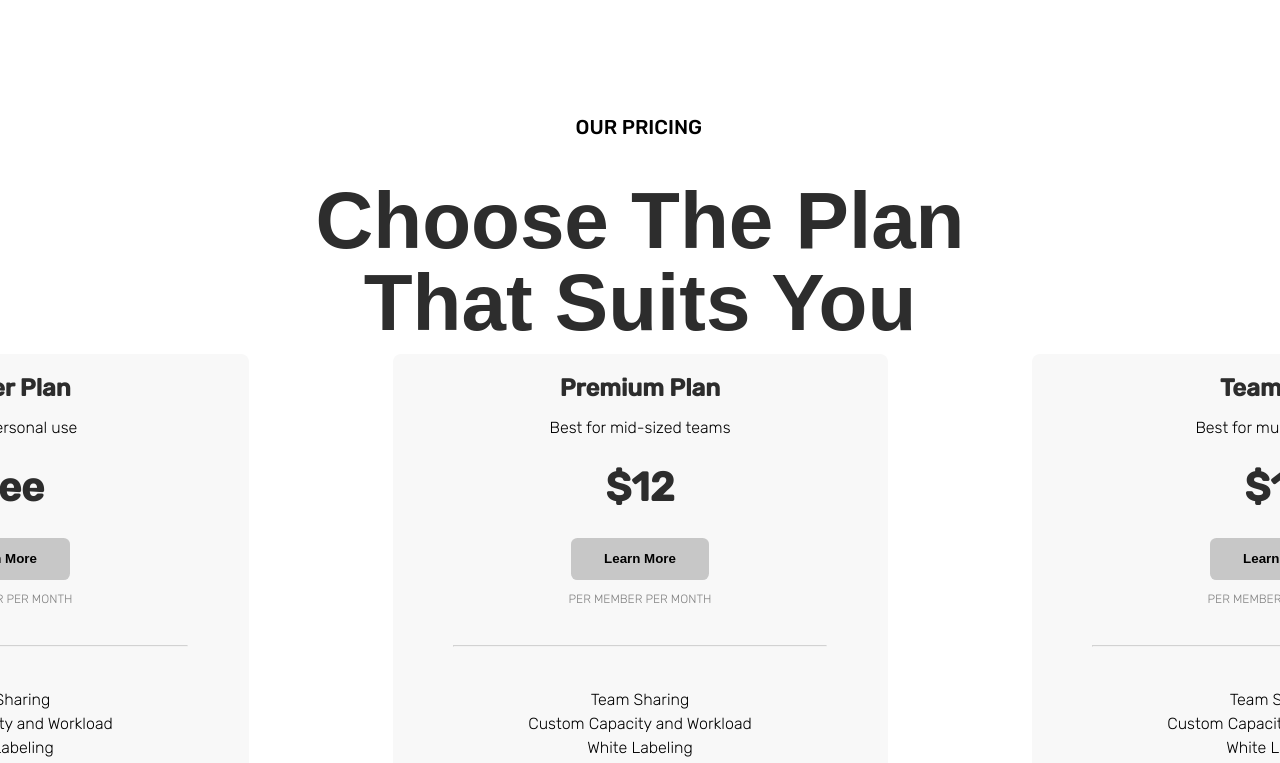
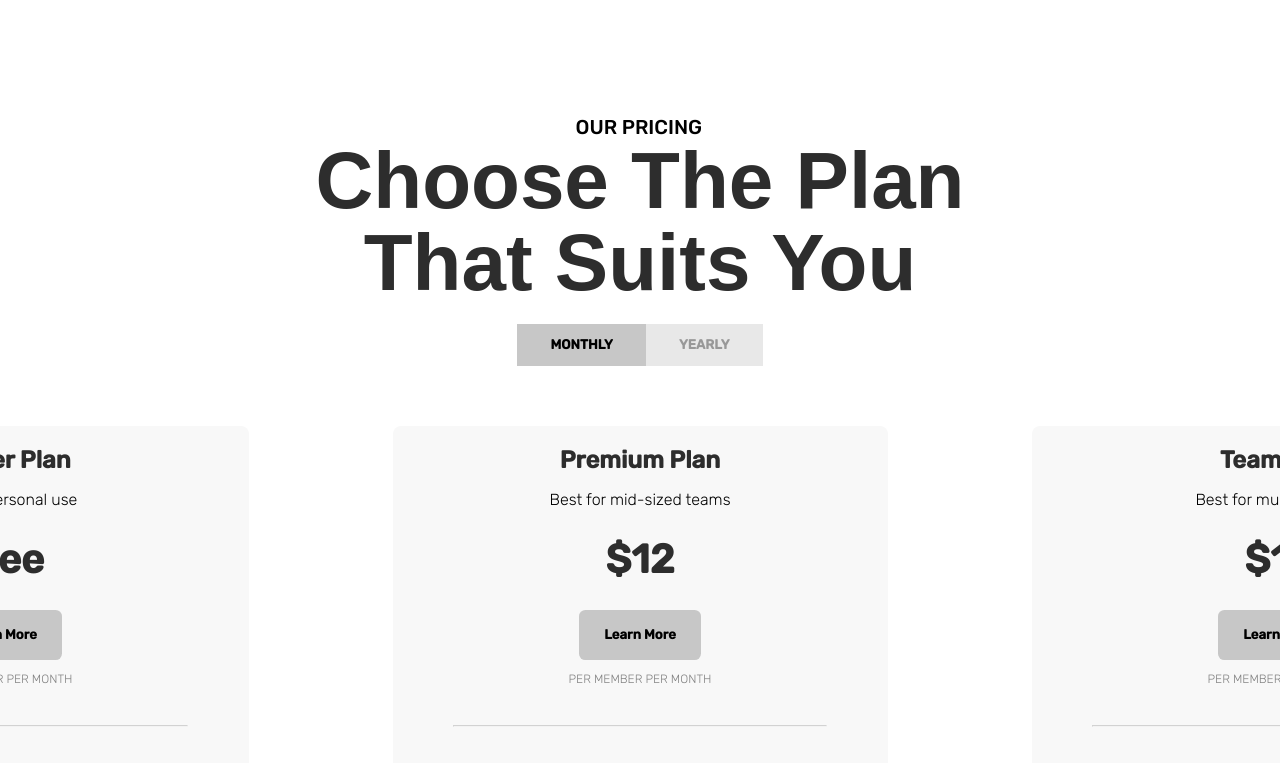
Before and after one commit to Vebloc/Workflo_EXT, a React (Create React App) app: page / in a window 1280 px wide. Shown: the top 763 px of the page. Built offline with nearby package versions, Linux system fonts and the light colour scheme; a web font is replaced by a local one.

Commit message:
move plan details to separate page, change styling

```diff
--- a/src/components/pages/Plan.jsx
+++ b/src/components/pages/Plan.jsx
@@ -8,7 +8,7 @@ const Plan = (props) => {
       <h2>{name}</h2>
       <ul>{description}</ul>
       <h1 className="price">{price}</h1>
-      <button>Learn More</button>
+      <button className="learn-more">Learn More</button>
       <ul className="member-price-text">PER MEMBER PER MONTH</ul>
       <br></br>
       <hr></hr>
--- a/src/components/pages/PricingTable.jsx
+++ b/src/components/pages/PricingTable.jsx
@@ -1,64 +1,53 @@
 
-import React from "react";
+import React,  {useState} from "react";
 import Plan from "./Plan";
 import '../../styles/PricingTable.css';
+import {
+  monthlyStarterPlanDetails,
+  monthlyPremiumPlanDetails,
+  monthlyTeamPlanDetails,
+  yearlyStarterPlanDetails,
+  yearlyPremiumPlanDetails,
+  yearlyTeamPlanDetails,
+} from '../../data/PlanDetails';
 
 const PricingTable = () => {
-  const starterPlanDetails = [
-    "Team Sharing",
-    "Custom Capacity and Workload",
-    "White Labeling",
-    "Live Onboarding Training",
-    "Access to Manager Services",
-    "Custom Permissions",
-    "Default Personal Views",
-    "Custom Capacity in Workload",
-  ];
+  const [isYearly, setIsYearly] = useState(false);
 
-  const premiumPlanDetails = [
-    "Team Sharing",
-    "Custom Capacity and Workload",
-    "White Labeling",
-    "Live Onboarding Training",
-    "Access to Manager Services",
-    "Custom Permissions",
-    "Default Personal Views",
-    "Custom Capacity in Workload",
-  ];
-
-  const teamPlanDetails = [
-    "Team Sharing",
-    "Custom Capacity and Workload",
-    "White Labeling",
-    "Live Onboarding Training",
-    "Access to Manager Services",
-    "Custom Permissions",
-    "Default Personal Views",
-    "Custom Capacity in Workload",
-  ];
+  const toggleView = () => {
+    setIsYearly((prevIsYearly) => !prevIsYearly);
+  };
 
   return (
     <div className="container">
       <header className="header">OUR PRICING</header>
       <h3 className="title">Choose The Plan That Suits You</h3>
+      <div className="toggle-container">
+        <button className={`monthly ${!isYearly ? "active" : "inactive"}`} onClick={toggleView} disabled={!isYearly}>
+          MONTHLY
+        </button>
+        <button className={`yearly ${isYearly ? "active" : "inactive"}`} onClick={toggleView} disabled={isYearly}>
+          YEARLY
+        </button>
+      </div>
       <div className="pricing-table">
         <Plan
           name="Starter Plan"
           description="Best for personal use"
-          price="Free"
-          details={starterPlanDetails}
+          price={isYearly ? "Yearly Price" : "Free"}
+          details={isYearly ? yearlyStarterPlanDetails : monthlyStarterPlanDetails}
         />
         <Plan
           name="Premium Plan"
           description="Best for mid-sized teams"
-          price="$12"
-          details={premiumPlanDetails}
+          price={isYearly ? "Yearly Price" : "$12"}
+          details={isYearly ? yearlyPremiumPlanDetails : monthlyPremiumPlanDetails}
         />
         <Plan
           name="Team Plan"
           description="Best for multiple teams"
-          price="$19"
-          details={teamPlanDetails}
+          price={isYearly ? "Yearly Price" : "$19"}
+          details={isYearly ? yearlyTeamPlanDetails : monthlyTeamPlanDetails}
         />
       </div>
     </div>
--- /dev/null
+++ b/src/data/PlanDetails.jsx
@@ -0,0 +1,45 @@
+const monthlyStarterPlanDetails = [
+  "Team Sharing",
+  "Custom Capacity and Workload",
+  "White Labeling",
+  "Live Onboarding Training",
+  "Access to Manager Services",
+  "Custom Permissions",
+  "Default Personal Views",
+  "Custom Capacity in Workload",
+];
+
+const monthlyPremiumPlanDetails = [
+  "Team Sharing",
+  "Custom Capacity and Workload",
+  "White Labeling",
+  "Live Onboarding Training",
+  "Access to Manager Services",
+  "Custom Permissions",
+  "Default Personal Views",
+  "Custom Capacity in Workload",
+];
+
+const monthlyTeamPlanDetails = [
+  "Team Sharing",
+  "Custom Capacity and Workload",
+  "White Labeling",
+  "Live Onboarding Training",
+  "Access to Manager Services",
+  "Custom Permissions",
+  "Default Personal Views",
+  "Custom Capacity in Workload",
+];
+
+const yearlyStarterPlanDetails = [];
+const yearlyPremiumPlanDetails = [];
+const yearlyTeamPlanDetails = [];
+
+export {
+  monthlyStarterPlanDetails,
+  monthlyPremiumPlanDetails,
+  monthlyTeamPlanDetails,
+  yearlyStarterPlanDetails,
+  yearlyPremiumPlanDetails,
+  yearlyTeamPlanDetails,
+};
--- a/src/styles/PricingTable.css
+++ b/src/styles/PricingTable.css
@@ -4,14 +4,26 @@ body {
   justify-content: center;
   align-items: center;
   /* height: 100vh; */
+  flex-direction: column;
+  margin: 0;
+}
+
+.toggle-container {
+  margin-top: 20px;
+  margin-bottom: 50px; /* Adjust the top margin as needed */
+  display: flex;
+  justify-content: center;
+  align-items: center;
 }
 
 .header {
   width: 127px;
   height: 24px;
   margin-top: 116px;
-  padding-left: 896px;
-  padding-right: 896px;
+  margin-left: 896px;
+  margin-right: 896px;
+  padding-top: 0px;
+  border: 0px;
   font-family: 'Rubik', sans-serif;
   font-weight: 500;
   font-size: 20px;
@@ -22,14 +34,13 @@ body {
   width: 695px;
   height: 164px;
   margin-top: 178px;
-  padding-top: 40px;
   padding-left: 613px;
   padding-right: 613px;
   margin: auto;
   font-family: 'Chillax', sans-serif;
   font-size: 80px;
   font-weight: 600;
-  line-height: 82px;
+  line-height: 81.52px;
   letter-spacing: 0em;
   text-align: center;
   display: flex;
@@ -87,22 +98,65 @@ li {
   margin-bottom: 5px;
 }
 
-/* button {
-  background-color: darkgrey;
-  color: black;
-  padding: 10px 20px;
-  border: none;
-  border-radius: 2px;
-  cursor: pointer;
-} */
-
 hr {
   width: 75%;
   opacity: 0.4;
 }
-/* CSS */
-button {
+
+
+.monthly, .yearly {
   background-color: #c7c7c7;
+  border: 1px solid transparent;
+  font-family: "Rubik", sans-serif;
+  font-weight: 300;
+  border-radius: none;
+  box-sizing: border-box;
+  color: #FFFFFF;
+  cursor: pointer;
+  font-weight: 600;
+  line-height: 1.5rem;
+  padding: .5rem 2rem;
+  text-align: center;
+  color: black;
+  text-decoration: none black solid;
+  text-decoration-thickness: auto;
+  transition-duration: .2s;
+  transition-property: background-color, border-color, color, fill, stroke;
+  transition-timing-function: cubic-bezier(.4, 0, 0.2, 1);
+  user-select: none;
+  -webkit-user-select: none;
+  touch-action: manipulation;
+  width: auto;
+  margin-top: none;
+}
+
+.monthly:hover {
+  background-color: #2D2D2D;
+  color: white;
+}
+
+
+.monthly.inactive {
+  opacity: 0.4;
+
+}
+
+.yearly:hover {
+  background-color: #2D2D2D;
+  color: white;
+}
+
+
+.yearly.inactive {
+  opacity: 0.4;
+}
+
+
+
+.learn-more {
+  background-color: #c7c7c7;
+  font-family: "Rubik", sans-serif;
+  font-weight: 300;
   border: 1px solid transparent;
   border-radius: .4rem;
   box-sizing: border-box;
@@ -123,21 +177,22 @@ button {
   -webkit-user-select: none;
   touch-action: manipulation;
   width: auto;
+
 }
 
-button:hover {
+.learn-more:hover {
   background-color: #2D2D2D;
   color: white;
 }
 
-button:focus {
+.learn-more:focus {
   box-shadow: none;
   outline: 2px solid transparent;
   outline-offset: 2px;
 }
 
 @media (min-width: 768px) {
-  .button-40 {
+  .learn-more {
     padding: .75rem 1.5rem;
   }
 }
```
